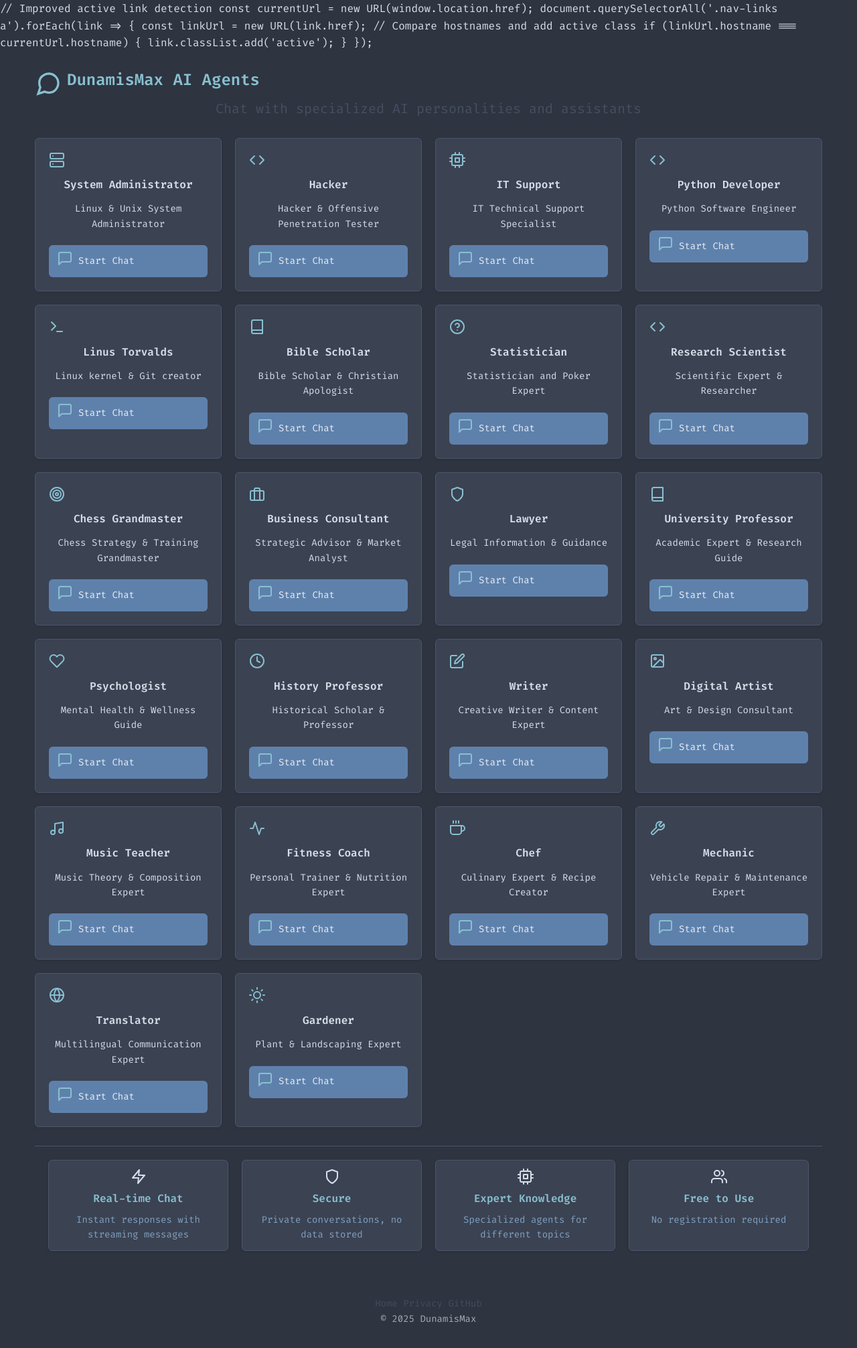
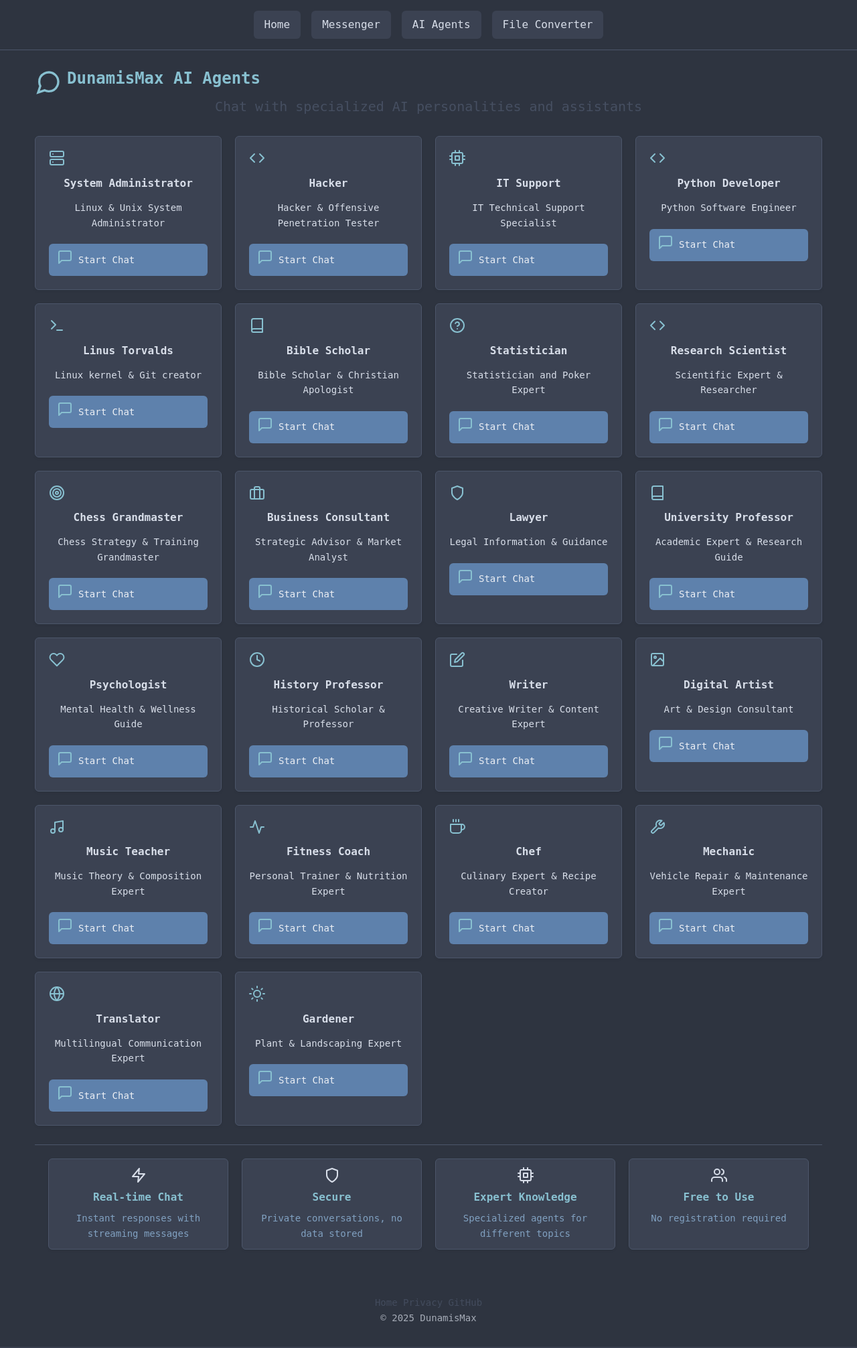
Before and after one commit to dunamismax/web, a FastAPI app: page / in a window 1280 px wide. Shown: the whole page at 67% size. Run offline with FastAPI, Linux system fonts and the light colour scheme.

Commit message:
modified:   ai_agents/app/templates/base.html

```diff
--- a/ai_agents/app/templates/base.html
+++ b/ai_agents/app/templates/base.html
@@ -4,6 +4,11 @@
     <meta charset="UTF-8">
     <meta name="viewport" content="width=device-width, initial-scale=1.0">
     <title>{% block title %}DunamisMax AI Agents{% endblock %}</title>
+
+    <!-- Security Headers -->
+    <meta http-equiv="X-UA-Compatible" content="IE=edge">
+    <meta http-equiv="Content-Security-Policy" content="default-src 'self' https://cdnjs.cloudflare.com https://fonts.googleapis.com https://fonts.gstatic.com; img-src 'self' data: https:; style-src 'self' 'unsafe-inline' https://fonts.googleapis.com; script-src 'self' 'unsafe-inline' https://cdnjs.cloudflare.com;">
+    <meta name="referrer" content="strict-origin-when-cross-origin">
 
     <!-- Favicon -->
     <link rel="icon" type="image/svg+xml" href="{{ url_for('static', path='logo.svg') }}">
@@ -17,6 +22,19 @@
     <link href="https://fonts.googleapis.com/css2?family=Fira+Code:wght@400;500;600&display=swap" rel="stylesheet">
     <script src="https://cdnjs.cloudflare.com/ajax/libs/feather-icons/4.29.0/feather.min.js"></script>
 
+    <!-- SEO Optimization -->
+    <meta name="description" content="{% block meta_description %}AI-powered assistant platform{% endblock %}">
+    <meta name="theme-color" content="#2E3440">
+    <meta name="keywords" content="AI Agents, chatbot, automation, DunamisMax">
+
+    <!-- Open Graph Metadata -->
+    <meta property="og:title" content="{% block og_title %}DunamisMax AI Agents{% endblock %}">
+    <meta property="og:description" content="{% block og_description %}Intelligent AI assistants for various tasks{% endblock %}">
+    <meta property="og:type" content="website">
+    <meta property="og:site_name" content="DunamisMax">
+
+    {% block extra_meta %}{% endblock %}
+
     <style>
     .nav-container {
         display: flex;
@@ -24,6 +42,13 @@
         align-items: center;
         padding: 1rem;
         gap: 2rem;
+        background-color: var(--color-bg-primary);
+        border-bottom: 1px solid var(--color-border);
+    }
+
+    .nav-links {
+        display: flex;
+        gap: 1rem;
     }
 
     .nav-links a {
@@ -52,7 +77,6 @@
         }
 
         .nav-links {
-            display: flex;
             flex-wrap: wrap;
             justify-content: center;
             gap: 0.5rem;
@@ -66,16 +90,18 @@
     </style>
 </head>
 <body class="{% block body_class %}{% endblock %}">
+
     <!-- Navigation -->
-    // Improved active link detection
-    const currentUrl = new URL(window.location.href);
-    document.querySelectorAll('.nav-links a').forEach(link => {
-        const linkUrl = new URL(link.href);
-        // Compare hostnames and add active class
-        if (linkUrl.hostname === currentUrl.hostname) {
-            link.classList.add('active');
-        }
-    });
+    <nav class="main-nav">
+        <div class="nav-container">
+            <div class="nav-links">
+                <a href="https://dunamismax.com">Home</a>
+                <a href="https://messenger.dunamismax.com">Messenger</a>
+                <a href="https://agents.dunamismax.com" class="active">AI Agents</a>
+                <a href="https://files.dunamismax.com">File Converter</a>
+            </div>
+        </div>
+    </nav>
 
     <!-- Main Content -->
     <div class="page-wrapper">
@@ -98,7 +124,7 @@
                 <div class="footer-links">
                     <a href="https://dunamismax.com">Home</a>
                     <a href="/privacy">Privacy</a>
-                    <a href="https://github.com/dunamismax">GitHub</a>
+                    <a href="https://github.com/dunamismax" target="_blank" rel="noopener">GitHub</a>
                     {% block footer_links %}{% endblock %}
                 </div>
                 <p class="footer-copyright">&copy; <span id="current-year"></span> DunamisMax</p>
@@ -108,17 +134,25 @@
 
     <!-- Core Scripts -->
     <script>
-        document.addEventListener('DOMContentLoaded', function() {
+        document.addEventListener('DOMContentLoaded', function () {
+            // Initialize Feather Icons
             feather.replace();
+
+            // Set current year
             document.getElementById('current-year').textContent = new Date().getFullYear();
 
-            const currentPath = window.location.hostname;
+            // Highlight only the current page's navigation button
+            const currentUrl = window.location.href;
+
             document.querySelectorAll('.nav-links a').forEach(link => {
-                if (link.href.includes(currentPath)) {
+                if (link.href === currentUrl || link.href === currentUrl + '/') {
                     link.classList.add('active');
+                } else {
+                    link.classList.remove('active');
                 }
             });
 
+            // Handle alert dismissal
             document.querySelectorAll('.alert').forEach(alert => {
                 setTimeout(() => {
                     alert.style.opacity = '0';
@@ -130,6 +164,7 @@
 
     {% block scripts %}{% endblock %}
 
+    <!-- Error Handling -->
     {% if error %}
     <div class="error-notification">
         <i data-feather="alert-triangle"></i>
```
